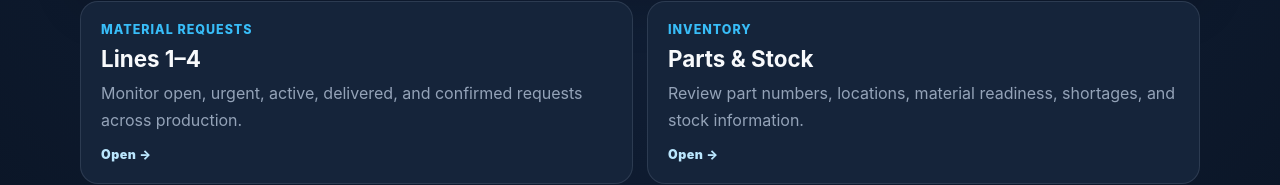
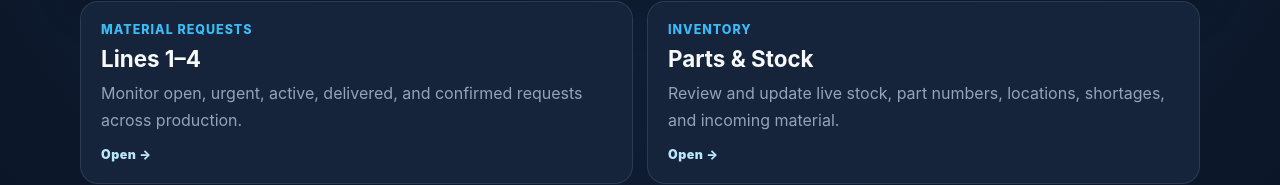
Before and after one commit to GregLivin/lineflow-ai, a Next.js app: page /dashboard in a window 1280 px wide. Shown: the part 357-542 px from the top of the page. Built offline with nearby package versions, Linux system fonts and the light colour scheme; no server answers; the database is empty; sample sign-in values are in the browser's storage.

Commit message:
Add live inventory management to dashboards

```diff
--- a/app/dashboard/page.tsx
+++ b/app/dashboard/page.tsx
@@ -9,6 +9,7 @@ import YardReconditioning from '../../components/YardReconditioning';
 import TeamMessageBoard from '../../components/TeamMessageBoard';
 import ProductionGoals from '../../components/ProductionGoals';
 import ProductionIntelligence from '../../components/ProductionIntelligence';
+import LiveInventory from '../../components/LiveInventory';
 
 type UserGroup = 'line' | 'handler' | 'supervisor' | 'specialist';
 type DemoUser = { name: string; role: string; username: string; group?: UserGroup };
@@ -43,7 +44,7 @@ export default function DashboardPage(){
   function openPanel(panel:Exclude<PanelKey,null>){
     setActivePanel(panel);
     window.setTimeout(()=>{
-      if(panel==='inventory') jumpTo('parts');
+      if(panel==='inventory') jumpTo('live-inventory');
       else if(panel==='yard') jumpTo('yard-reconditioning');
       else if(panel==='goals') jumpTo('production-goals');
       else if(panel==='requests') jumpTo('requests');
@@ -80,6 +81,7 @@ export default function DashboardPage(){
       <TeamMessageBoard user={user}/>
       <ProductionSchedule/>
       <ProductionIntelligence/>
+      <LiveInventory user={user}/>
     </main>;
   }
 
@@ -89,19 +91,20 @@ export default function DashboardPage(){
       <TeamMessageBoard user={user}/>
       <section className="dashboardGrid supervisorCoreGrid">
         <ClickCard label="Material Requests" value="Lines 1–4" text="Monitor open, urgent, active, delivered, and confirmed requests across production." panel="requests" onOpen={openPanel}/>
-        <ClickCard label="Inventory" value="Parts & Stock" text="Review part numbers, locations, material readiness, shortages, and stock information." panel="inventory" onOpen={openPanel}/>
+        <ClickCard label="Inventory" value="Parts & Stock" text="Review and update live stock, part numbers, locations, shortages, and incoming material." panel="inventory" onOpen={openPanel}/>
         <ClickCard label="Yard & Reconditioning" value="Boom Lifts" text="Track exact units in the yard, reconditioning status, waiting on material, green tags, and completed units." panel="yard" onOpen={openPanel}/>
         <ClickCard label="Production Goals" value="Live Progress" text="Track today’s green tag target, completed units, remaining goal, waiting on material, and completion percentage." panel="goals" onOpen={openPanel}/>
       </section>
     </> : <>
       <section className="sectionBlock dashboardToolPanel"><p className="eyebrow">Your Access</p><h2>{accessTitle}</h2><p className="dashboardRole">{accessText}</p></section>
       {isLine&&<section className="dashboardGrid"><ClickCard label="Request Material" value="Create Request" text="Select the model or material needed and send it." panel="requests" onOpen={openPanel}/><ClickCard label="Track Requests" value="Live Status" text="Track the request through delivery and confirmation." panel="requests" onOpen={openPanel}/></section>}
-      {isHandler&&<section className="dashboardGrid"><ClickCard label="Assigned Requests" value={isGreg?'Boom Queue':isTristen?'Hood Queue':'My Queue'} text="Accept assigned material requests and work them in priority order." panel="requests" onOpen={openPanel}/><ClickCard label="Part Checklist" value="Pick & Deliver" text="See parts, quantities, part numbers, and locations." panel="requests" onOpen={openPanel}/><ClickCard label="Parts & Locations" value="Reference" text="Review material information before picking." panel="inventory" onOpen={openPanel}/><ClickCard label="Production Plan" value="Read Only" text="Review upcoming production demand." panel="schedule" onOpen={openPanel}/></section>}
-      {isSpecialist&&<section className="dashboardGrid"><ClickCard label="Yard Boom Lifts" value="Reconditioning" text="See exact boom-lift backlog, completed green tags, and units waiting on material." panel="yard" onOpen={openPanel}/><ClickCard label="Production Goals" value="Live Progress" text="Track today’s green tag goal and units waiting on material." panel="goals" onOpen={openPanel}/><ClickCard label="Live Requests" value="Boom Support" text="Monitor boom delivery activity." panel="requests" onOpen={openPanel}/><ClickCard label="Model & Parts" value="Manage" text="Maintain boom part information." panel="inventory" onOpen={openPanel}/></section>}
+      {isHandler&&<section className="dashboardGrid"><ClickCard label="Assigned Requests" value={isGreg?'Boom Queue':isTristen?'Hood Queue':'My Queue'} text="Accept assigned material requests and work them in priority order." panel="requests" onOpen={openPanel}/><ClickCard label="Part Checklist" value="Pick & Deliver" text="See parts, quantities, part numbers, and locations." panel="requests" onOpen={openPanel}/><ClickCard label="Live Inventory" value={isTristen?'Hood Stock':'Parts & Stock'} text="Update incoming, outgoing, reserved, and on-hand material." panel="inventory" onOpen={openPanel}/><ClickCard label="Production Plan" value="Read Only" text="Review upcoming production demand." panel="schedule" onOpen={openPanel}/></section>}
+      {isSpecialist&&<section className="dashboardGrid"><ClickCard label="Yard Boom Lifts" value="Reconditioning" text="See exact boom-lift backlog, completed green tags, and units waiting on material." panel="yard" onOpen={openPanel}/><ClickCard label="Production Goals" value="Live Progress" text="Track today’s green tag goal and units waiting on material." panel="goals" onOpen={openPanel}/><ClickCard label="Live Requests" value="Boom Support" text="Monitor boom delivery activity." panel="requests" onOpen={openPanel}/><ClickCard label="Live Inventory" value="Boom Stock" text="Maintain boom inventory, movement, locations, and shortages." panel="inventory" onOpen={openPanel}/></section>}
     </>}
     {canViewGoals&&<ProductionGoals user={user}/>}
     {canViewYard&&<YardReconditioning user={user}/>}
     <div id="requests"><MaterialRequestFlow user={user}/></div>
+    {canViewParts&&<LiveInventory user={user}/>}
     {canViewParts&&<div id="parts"><ModelPartsSetup user={user}/></div>}
     {activePanel==='schedule'&&canViewSchedule&&<section id="dashboard-tool-panel" className="sectionBlock dashboardToolPanel"><div className="toolPanelHeader"><div><p className="eyebrow">Production</p><h2>Production Schedule</h2></div><button className="secondaryButton" onClick={()=>setActivePanel(null)}>Close</button></div><ProductionSchedule/></section>}
   </main>;
```
